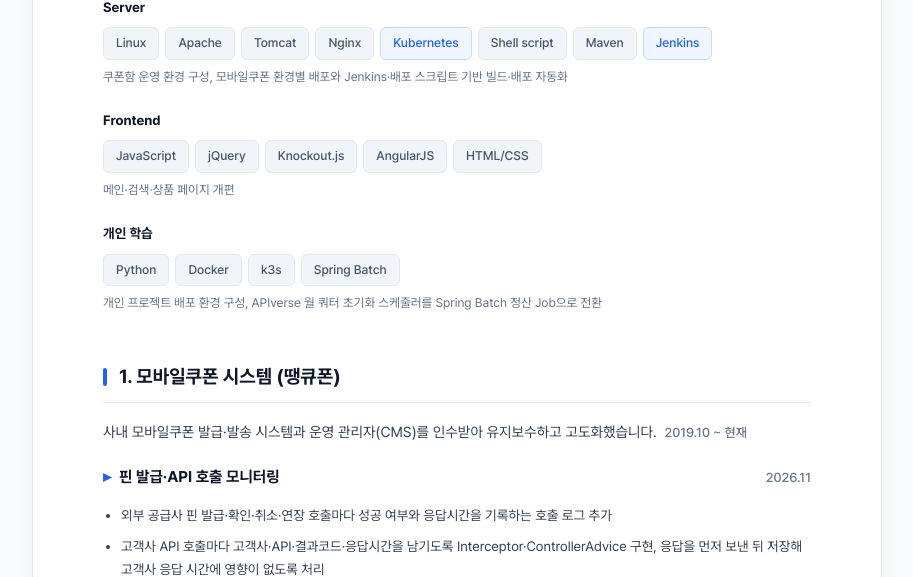
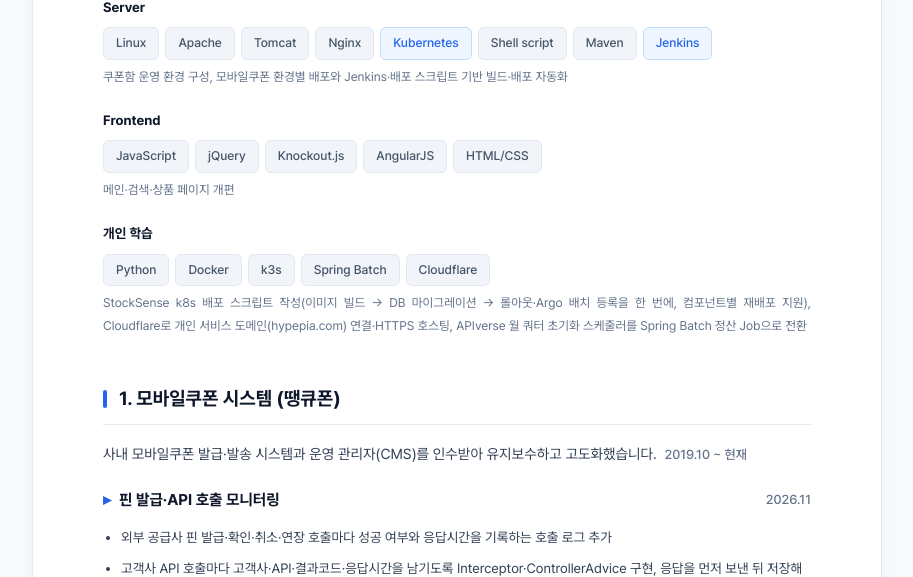
Before and after one commit to hy1116/resume, a Spring Boot app: page /career in a window 1280 px wide. Shown: the part 1247-1824 px from the top of the page, without its empty margins (183-1096 px from the left). Run offline with Spring Boot 4, Linux system fonts and the light colour scheme.

Commit message:
개인 학습 섹션 내용 업데이트

```diff
--- a/src/main/resources/templates/career.html
+++ b/src/main/resources/templates/career.html
@@ -109,8 +109,9 @@
                     <span class="badge">Docker</span>
                     <span class="badge">k3s</span>
                     <span class="badge">Spring Batch</span>
+                    <span class="badge">Cloudflare</span>
                 </div>
-                <div class="tech-note">개인 프로젝트 배포 환경 구성, APIverse 월 쿼터 초기화 스케줄러를 Spring Batch 정산 Job으로 전환</div>
+                <div class="tech-note">StockSense k8s 배포 스크립트 작성(이미지 빌드 → DB 마이그레이션 → 롤아웃·Argo 배치 등록을 한 번에, 컴포넌트별 재배포 지원), Cloudflare로 개인 서비스 도메인(hypepia.com) 연결·HTTPS 호스팅, APIverse 월 쿼터 초기화 스케줄러를 Spring Batch 정산 Job으로 전환</div>
             </div>
         </div>
     </section>
```
